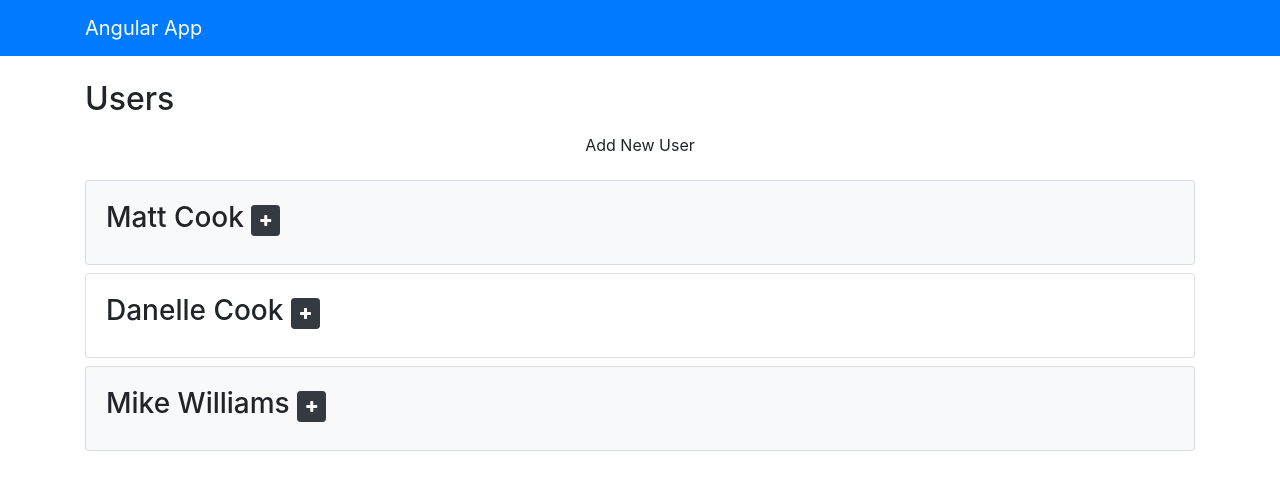
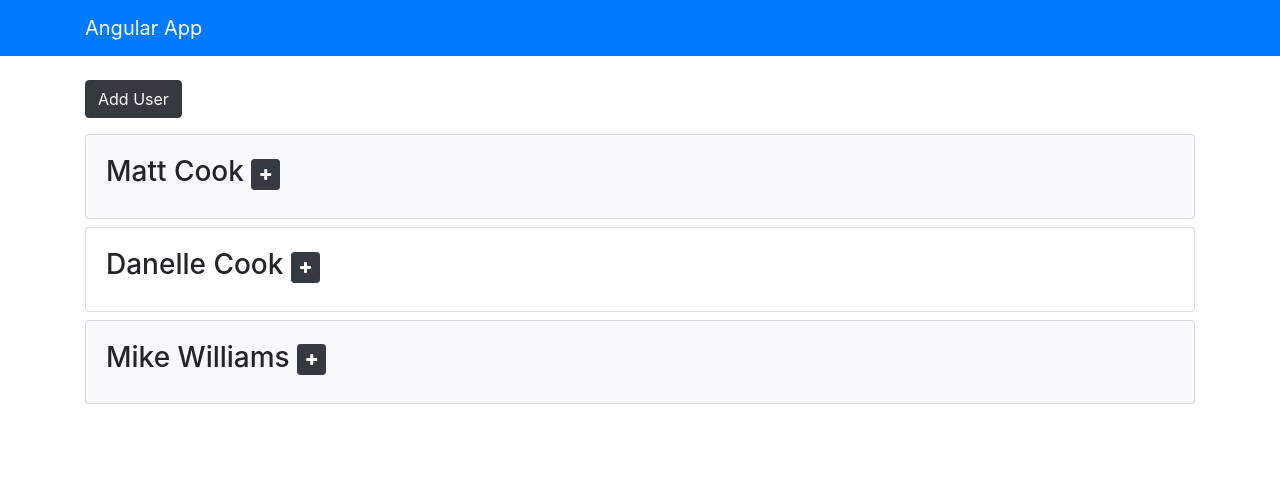
Before and after one commit to Cook1619/Angular-app-practice, an Angular app: page / in a window 1280 px wide. Shown: the top 490 px of the page. Built offline with nearby package versions, Linux system fonts and the light colour scheme.

Commit message:
Adding fields to the form

```diff
--- a/src/app/components/users/users.component.html
+++ b/src/app/components/users/users.component.html
@@ -1,23 +1,53 @@
-<h2>Users</h2>
-<button (click)="addUser({firstName: 'Fred', lastName:'Claus', isActive: true})"[disabled]="!enableAdd" class="btn btn-block mb-3">Add New User</button>
+<button (click)="showUserForm = !showUserForm" class="btn btn-dark mb-3">Add User</button>
+<div class="card card-body mb-3" *ngIf="showUserForm">
+  <h2>Add User</h2>
+  <form (submit)="onSubmit($event)">
+    <div class="form-group">
+      <label>First Name</label>
+      <input (copy)="fireEvent($event)" type="text" class="form-control" name="firstName">
+    </div>
+
+    <div class="form-group">
+      <label>Last Name</label>
+      <input type="text" class="form-control" name="lastName">
+    </div>
+    <div class="form-group">
+      <label>Age</label>
+      <input type="number" class="form-control" name="age">
+    </div>
+    <div class="form-group">
+      <label>Street Address</label>
+      <input type="text" class="form-control" name="street">
+    </div>
+    <div class="form-group">
+      <label>City</label>
+      <input type="text" class="form-control" name="city">
+    </div>
+    <div class="form-group">
+      <label>State</label>
+      <input type="text" class="form-control" name="state">
+    </div>
+
+    <button (click)="addUser({firstName: 'Mary', lastName: 'Jackson', isActive: true})" [disabled]="!enableAdd" class="btn btn-block mb-3">Add New User</button>
+  </form>
+</div>
 <ul class="list-unstyled" *ngIf="loaded && users?.length > 0">
   <li class="card card-body mb-2" *ngFor="let user of users" [class.bg-light]="user.isActive">
-    <!-- <img *ngIf="user.image" class="img-fluid" [src]="user.image" alt=""> -->
-    <!-- <img *ngIf="user.image" class="img-fluid" src="{{user.image}}" alt=""> -->
-    <!-- <img *ngIf="user.image" class="img-fluid" bind-src="user.image" alt=""> -->
-    <h3>{{ user.firstName }} {{ user.lastName }} <small *ngIf="user.age && user.address"><button (click)="user.hide = !user.hide" class="btn btn-dark btn-sm"><i  [ngClass]="user.hide ? 'fa fa-plus' : 'fa fa-minus'"class="fa fa-plus"></i></button></small></h3>
+    <h3>{{ user.firstName }} {{ user.lastName }}
+      <small *ngIf="user.age && user.address">
+        <button (click)="user.hide = !user.hide" class="btn btn-dark btn-sm">
+          <i [ngClass]="user.hide ? 'fa fa-plus' : 'fa fa-minus'"></i>
+        </button>
+      </small>
+    </h3>
     <ul class="list-group" *ngIf="!user.hide && user.age && user.address">
       <li class="list-group-item">Age: {{ user.age }}</li>
-      <li class="list-group-item">Address: {{ user.address.street }} {{ user.address.city }}, {{ user.address.state }}
-      </li>
-      <!-- <li class="list-group-item">Balance: {{ user.balance | currency:"GBP"}}</li> -->
-      <li class="list-group-item">Joined: {{ user.registered | date:"longDate" }}</li>
+      <li class="list-group-item">Address: {{ user.address.street }} {{ user.address.city }}, {{ user.address.state }}</li>
+      <li class="list-group-item">Joined: {{ user.registered | date }}</li>
     </ul>
   </li>
 </ul>
 
-<!-- <ng-template #noUsers><h4>No Users Found</h4></ng-template> -->
+<h4 *ngIf="users?.length == 0">No Users Found</h4>
 
-<!-- <h4 *ngIf="users?.length == 0">No Users Found</h4>
-
-<h4 *ngIf="!loaded">Loading Users...</h4> -->
+<h4 *ngIf="!loaded">Loading Users...</h4>
--- a/src/app/components/users/users.component.ts
+++ b/src/app/components/users/users.component.ts
@@ -12,6 +12,7 @@ export class UsersComponent implements OnInit {
   showExtended: boolean = true;
   loaded: boolean = false;
   enableAdd: boolean = true;
+  showUserForm: boolean = false;
 
   constructor() { }
 
@@ -69,6 +70,10 @@ export class UsersComponent implements OnInit {
   // toggleHide(user: User) {
   //   user.hide =  !user.hide;
   // }
+  onSubmit(e) {
 
+    console.log("submitted");
+    e.preventDefault();
+  }
 
 }
```
